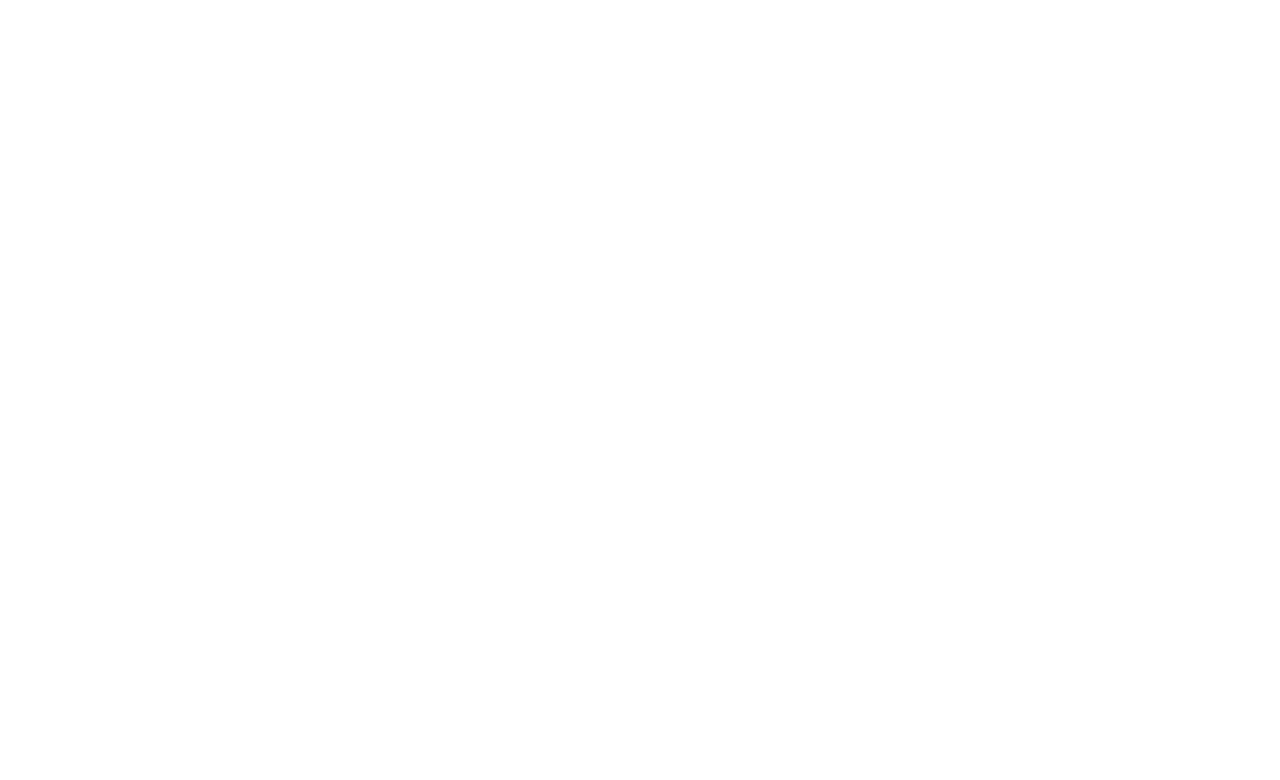
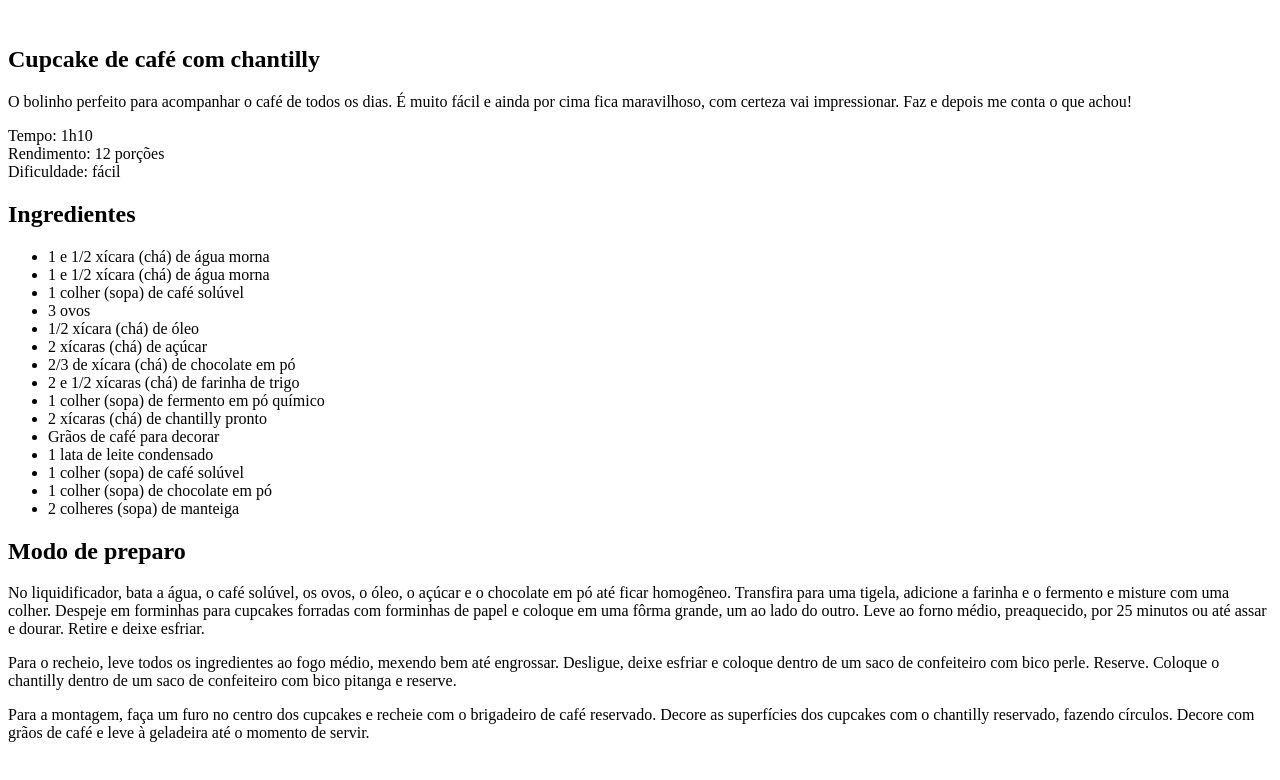
Before and after one commit to EricBrianb12/projeto-receitas-fullstack, a plain HTML site: page index.html in a window 1280 px wide. Drawn offline with Linux system fonts and the light colour scheme.

Commit message:
iniciando a estrutura html

```diff
--- a/index.html
+++ b/index.html
@@ -8,7 +8,55 @@
 </head>
 
 <body>
+  <div id="page">
+    <img src="" alt="">
+    <main>
+      <section id="about">
+        <h1>Cupcake de café com chantilly</h1>
+        <p>
+          O bolinho perfeito para acompanhar o café de todos os dias. É muito fácil e ainda por cima fica maravilhoso, com certeza vai impressionar. Faz e depois me conta o que achou!
+        </p>
+        <p>
+          Tempo: 1h10 <br>
+          Rendimento: 12 porções <br>
+          Dificuldade: fácil
+        </p>
+      </section>
+      <section id="ingredients">
+        <h2>Ingredientes</h2>
+        <ul>
+          <li>1 e 1/2 xícara (chá) de água morna</li>
+          <li>1 e 1/2 xícara (chá) de água morna</li>
+          <li>1 colher (sopa) de café solúvel</li>
+          <li>3 ovos</li>
+          <li>1/2 xícara (chá) de óleo</li>
+          <li>2 xícaras (chá) de açúcar</li>
+          <li>2/3 de xícara (chá) de chocolate em pó</li>
+          <li>2 e 1/2 xícaras (chá) de farinha de trigo</li>
+          <li>1 colher (sopa) de fermento em pó químico</li>
+          <li>2 xícaras (chá) de chantilly pronto</li>
+          <li>Grãos de café para decorar</li>
+          <li>1 lata de leite condensado</li>
+          <li>1 colher (sopa) de café solúvel</li>
+          <li>1 colher (sopa) de chocolate em pó</li>
+          <li>2 colheres (sopa) de manteiga</li>
 
+        </ul>
+      </section>
+      <section id="preparation">
+        <h2>Modo de preparo</h2>
+        <p>
+          No liquidificador, bata a água, o café solúvel, os ovos, o óleo, o açúcar e o chocolate em pó até ficar homogêneo. Transfira para uma tigela, adicione a farinha e o fermento e misture com uma colher. Despeje em forminhas para cupcakes forradas com forminhas de papel e coloque em uma fôrma grande, um ao lado do outro. Leve ao forno médio, preaquecido, por 25 minutos ou até assar e dourar. Retire e deixe esfriar.
+        </p>
+        <p>
+          Para o recheio, leve todos os ingredientes ao fogo médio, mexendo bem até engrossar. Desligue, deixe esfriar e coloque dentro de um saco de confeiteiro com bico perle. Reserve. Coloque o chantilly dentro de um saco de confeiteiro com bico pitanga e reserve.
+        </p>
+        <p>
+          Para a montagem, faça um furo no centro dos cupcakes e recheie com o brigadeiro de café reservado. Decore as superfícies dos cupcakes com o chantilly reservado, fazendo círculos. Decore com grãos de café e leve à geladeira até o momento de servir.
+        </p>
+      </section>
+    </main>
+  </div>
 </body>
 
 </html>
```
